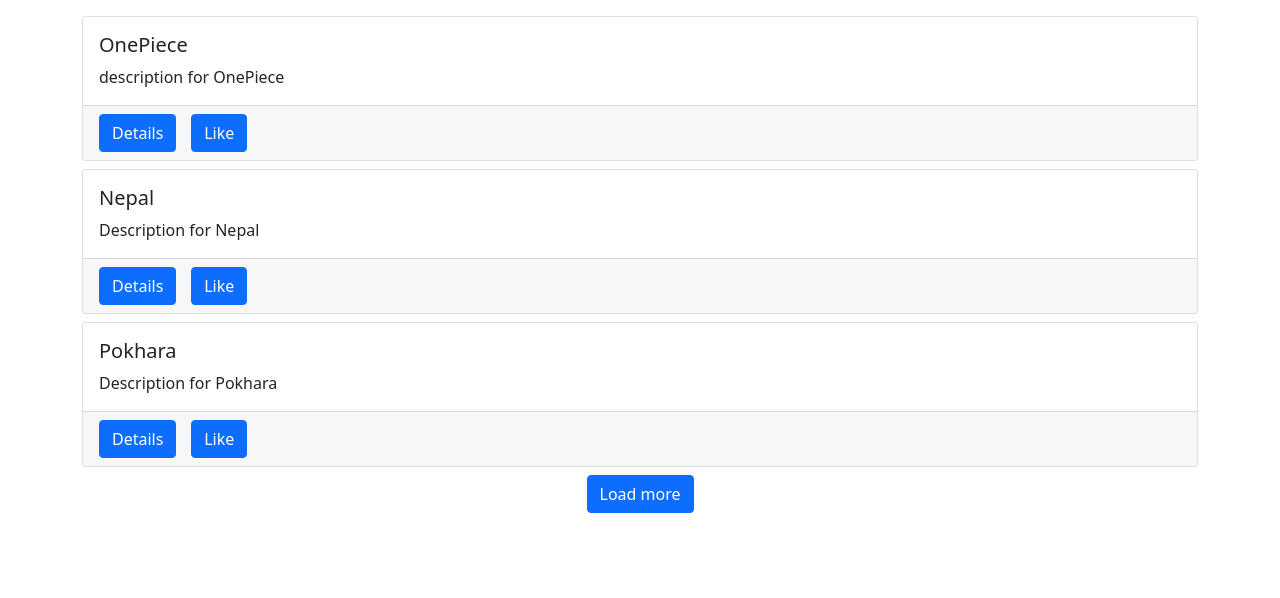
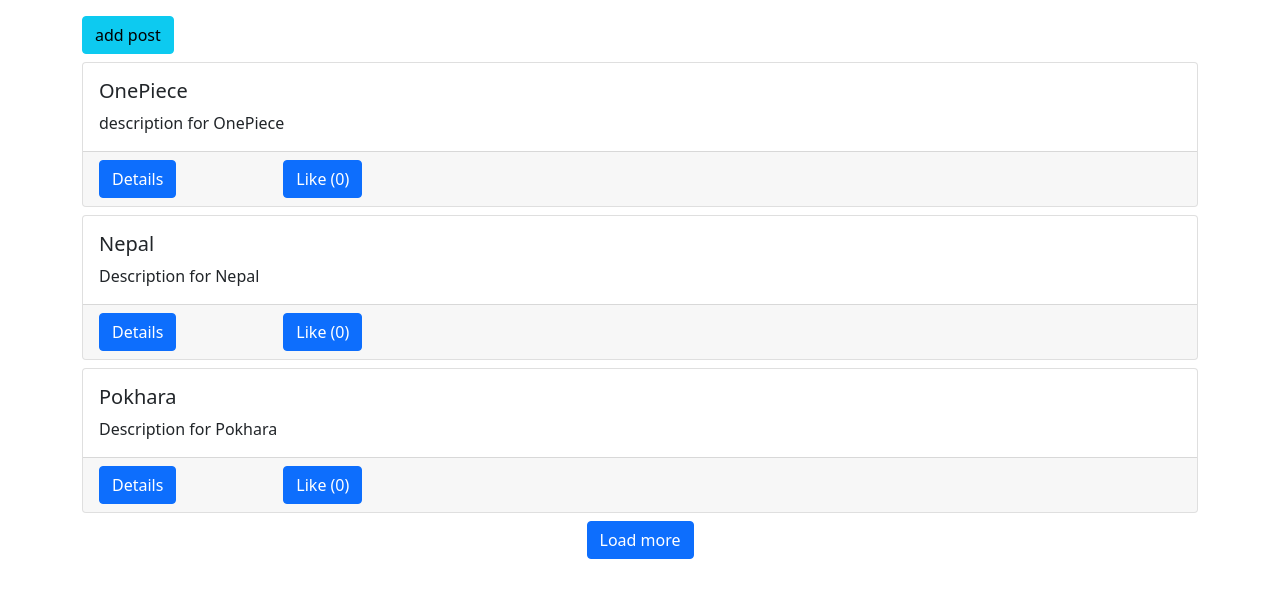
Before and after one commit to smaran-adk/Sadhikari8537_A4_NAD, a Django app: page / in a window 1280 px wide. Shown: the top 598 px of the page. Run offline with Django 5.2, Linux system fonts and the light colour scheme; data comes from the database, SQL or seed files in the repository; both versions use the stored data as it was after the commit; some libraries are stand-ins or nearby versions.

Commit message:
modals added and like unlike conditions applied

```diff
--- a/src/posts/models.py
+++ b/src/posts/models.py
@@ -13,3 +13,7 @@
 
     def __str__(self):
         return str(self.title)
+
+    @property
+    def like_count(self):
+         return self.liked.all().count()
--- a/src/posts/static/posts/main.js
+++ b/src/posts/static/posts/main.js
@@ -4,6 +4,52 @@
 const spinnerBox = document.getElementById('spinner-box')
 const loadBtn= document.getElementById('load-btn')
 const endBox=document.getElementById('end-box')
+
+const getCookie=(name)=> {
+    let cookieValue = null;
+    if (document.cookie && document.cookie !== '') {
+        const cookies = document.cookie.split(';');
+        for (let i = 0; i < cookies.length; i++) {
+            const cookie = cookies[i].trim();
+            // Does this cookie string begin with the name we want?
+            if (cookie.substring(0, name.length + 1) === (name + '=')) {
+                cookieValue = decodeURIComponent(cookie.substring(name.length + 1));
+                break;
+            }
+        }
+    }
+    return cookieValue;
+}
+
+const csrftoken = getCookie('csrftoken');
+
+
+const likeUnlikePosts =()=>{
+    const likeUnlikeForms=[...document.getElementsByClassName('like-unlike-forms')]
+    likeUnlikeForms.forEach(form=>form.addEventListener('submit',e=>{
+        e.preventDefault()
+        const clickedId =e.target.getAttribute('data-form-id')
+        const clickedBtn =document.getElementById(`like-unlike-${clickedId}`)
+
+        $.ajax({
+            type:'POST',
+            url: "/like-unlike/",
+            data: {
+                'csrfmiddlewaretoken': csrftoken,
+                'pk':clickedId,
+
+            },
+            success: function(response){
+                console.log(response)
+                clickedBtn.textContent =response.liked ? `Unlike (${response.count})`: `Like (${response.count})`
+            },
+            error:function(error) {
+                console.log(error)
+            }
+        })
+    }))
+}
+
 let visible= 3
 
 const getData=()=>{
@@ -25,16 +71,18 @@
                             </div>
                             <div class="card-footer">
                             <div class="row">
-                                <div class="col-1">
+                                <div class="col-2">
                                     <a href="#" class="btn btn-primary">Details </a>
                                 </div>
-                                <div class="col-1">
-                                    <a href="#" class="btn btn-primary">Like </a>
+                                <div class="col-2">
+                                <form class="like-unlike-forms" data-form-id="${el.id}">
+                                    <button href="#" class="btn btn-primary" id="like-unlike-${el.id}">${el.liked ? `Unlike (${el.count})`: `Like (${el.count})`} </button>
                                 </div>
                              </div>
                         </div>
                         `
                 });
+                likeUnlikePosts()
             },100)
             console.log(response.size)
             if (response.size ===0){
--- a/src/posts/templates/posts/main.html
+++ b/src/posts/templates/posts/main.html
@@ -10,10 +10,30 @@
 {% endblock title %}
 
 {% block content %}
-    {% comment "" %}{% for obj in qs %}
-        {{obj.title}}-{{obj.body}} <br>
-    {% endfor %}{% endcomment %}
 
+  <!-- Modal -->
+  <div class="modal fade" id="addPostModal" tabindex="-1" aria-labelledby="exampleModalLabel" aria-hidden="true">
+    <div class="modal-dialog">
+      <div class="modal-content">
+        <div class="modal-header">
+          <h1 class="modal-title fs-5" id="exampleModalLabel">Create post</h1>
+          <button type="button" class="btn-close" data-bs-dismiss="modal" aria-label="Close"></button>
+        </div>
+        <div class="modal-body">
+          ...
+        </div>
+        <div class="modal-footer">
+          <button type="button" class="btn btn-danger" data-bs-dismiss="modal">close</button>
+          <button type="button" class="btn btn-success">+ add</button>
+        </div>
+      </div>
+    </div>
+  </div>
+
+   <!-- Button trigger modal -->
+   <button type="button" class="btn btn-info mb-2" data-bs-toggle="modal" data-bs-target="#addPostModal">
+        add post
+    </button>
 
     <div id="posts-box" ></div>
     <div id="spinner-box" class="text-center">
@@ -22,6 +42,7 @@
 
     <div class="text-center mb-3" id="end-box">
         <button class="btn btn-primary" id="load-btn">Load more</button>
+    </div>
 
 
 {% endblock content %}
--- a/src/posts/urls.py
+++ b/src/posts/urls.py
@@ -3,6 +3,7 @@
     post_list_and_create,
 
     load_post_data_view,
+    like_unlike_post,
 
     hello_world_view
 
@@ -14,6 +15,7 @@
 
 urlpatterns =[
     path('',post_list_and_create, name='main-board'),
+    path('like-unlike/',like_unlike_post, name='like_unlike'),
     path('data/<int:num_posts>/', load_post_data_view, name='posts-data'),
 
     path('hello-world/', hello_world_view, name='hello-world'),
--- a/src/posts/views.py
+++ b/src/posts/views.py
@@ -1,6 +1,9 @@
 from django.shortcuts import render
 from .models import Post
 from django.http import JsonResponse
+from django.views.decorators.http import require_POST
+from django.contrib.auth.decorators import login_required
+
 # Create your views here.
 
 def post_list_and_create(request):
@@ -21,10 +24,43 @@
             'title':obj.title,
             'body':obj.body,
             'liked': True if request.user in obj.liked.all() else False,
+            'count': obj.like_count,
             'author':obj.author.user.username
         }
         data.append(item)
     return JsonResponse({'data':data[lower:upper],'size': size})
 
+@require_POST
+@login_required
+def like_unlike_post(request):
+    if request.headers.get('x-requested-with') == 'XMLHttpRequest':
+        try:
+            pk = request.POST.get('pk')
+            if not pk:
+                return JsonResponse({'error': 'Missing post ID'}, status=400)
+
+            post = Post.objects.get(pk=pk)
+            user = request.user
+
+            if user in post.liked.all():
+                post.liked.remove(user)
+                liked = False
+            else:
+                post.liked.add(user)
+                liked = True
+
+            return JsonResponse({'liked': liked, 'count': post.like_count})
+
+        except Post.DoesNotExist:
+            return JsonResponse({'error': 'Post not found'}, status=404)
+        except Exception as e:
+            import traceback
+            traceback.print_exc()
+            return JsonResponse({'error': str(e)}, status=500)
+
+    return JsonResponse({'error': 'Invalid request type'}, status=400)
+
+
+
 def hello_world_view(request):
     return JsonResponse({'text': 'hello world x2'})
```
Also changed, not shown: src/db.sqlite3.
